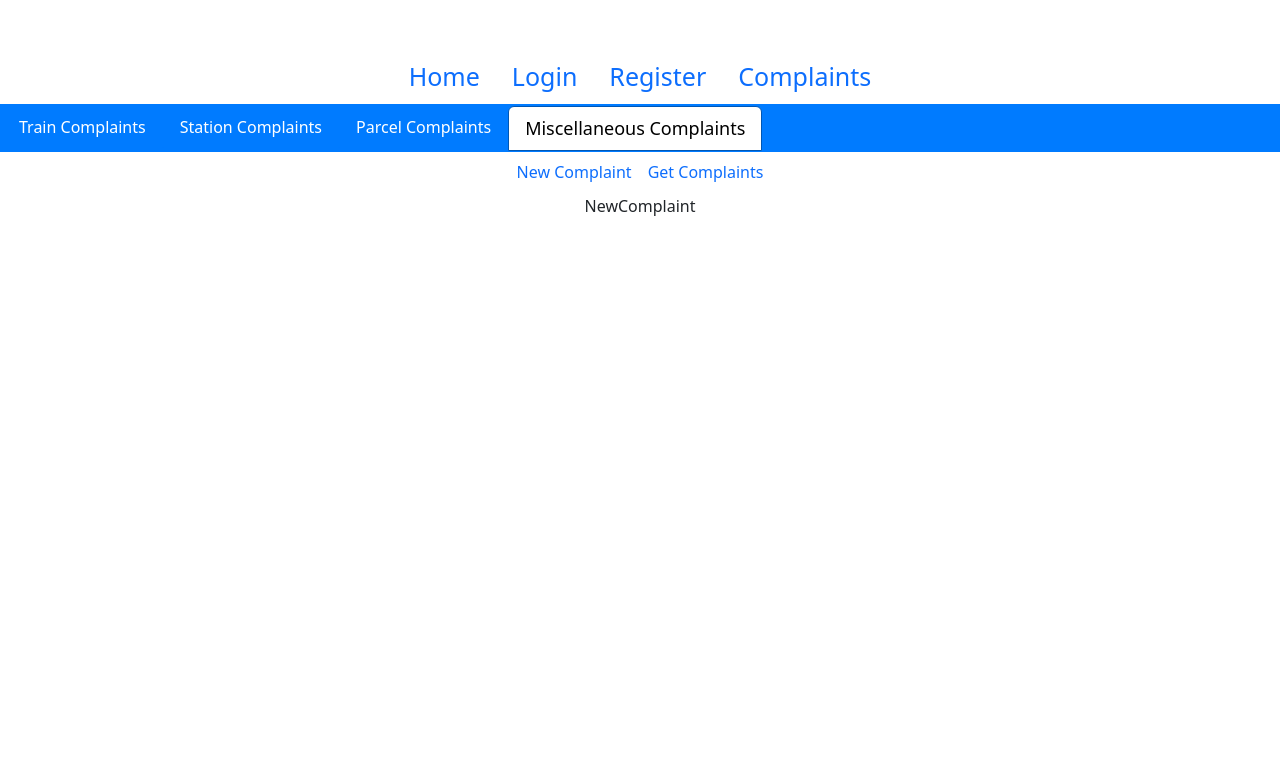
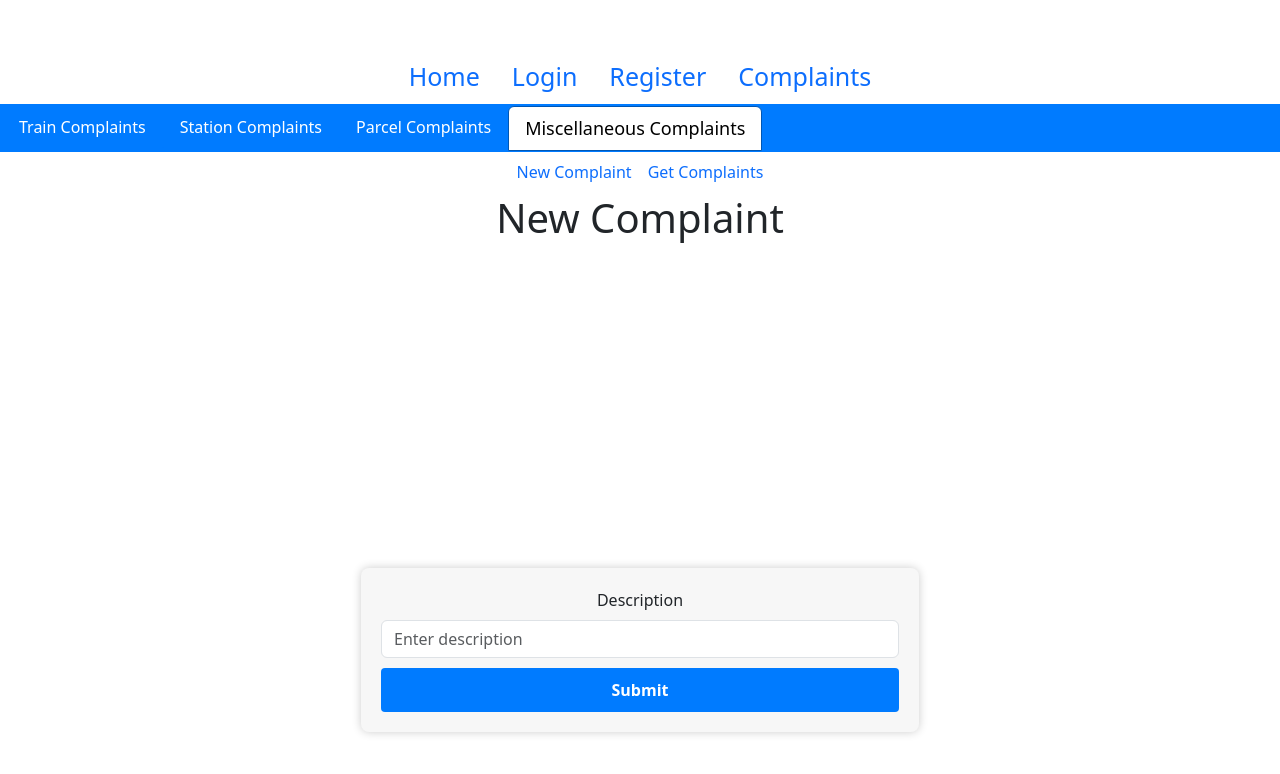
Before and after one commit to suchithkumargm/Railway-Complaints, a React (Create React App) app in the folder client/: page /complaints in a window 1280 px wide. Both pictures are taken after a click on the button "Miscellaneous Complaints". Shown: the top 774 px of the page. Built offline with nearby package versions, Linux system fonts and the light colour scheme.

Commit message:
miscellaneous complaint completed

```diff
--- a/client/src/components/Complaints/MiscellaneousComplaints/GetComplaints.js
+++ b/client/src/components/Complaints/MiscellaneousComplaints/GetComplaints.js
@@ -1,11 +1,79 @@
-import React from 'react'
+import React, { useState, useEffect } from 'react';
+import { Accordion, Button } from 'react-bootstrap';
+import { FaTrash } from 'react-icons/fa';
 
-const GetComplaints = () => {
-  return (
-    <div>
-      GetComplaints
-    </div>
-  )
-}
+const GetComplaints = (props) => {
+	const [complaints, setComplaints] = useState([]);
 
-export default GetComplaints
+	useEffect(() => {
+		// Fetch complaints when the component mounts
+		async function fetchComplaints() {
+			try {
+				const response = await fetch('http://localhost:5000/complaints/miscellaneouscomplaints/getusercomplaints', {
+					method: 'GET',
+					headers: {
+						'Content-Type': 'application/json',
+						'authToken': localStorage.getItem('token')
+					}
+				});
+
+				if (response.ok) {
+					const json = await response.json();
+					setComplaints(json);
+				} else {
+					console.error('Failed to fetch complaints');
+				}
+			} catch (error) {
+				console.error('Error fetching complaints:', error);
+			}
+		}
+
+		fetchComplaints();
+	}, []); // Empty dependency array to run this effect once when the component mounts
+
+	// Function to handle complaint deletion
+	const handleDelete = async (complaintId) => {
+		//Implement the delete logic here
+		try {
+			await fetch(`http://localhost:5000/complaints/miscellaneouscomplaints/deletecomplaint/${complaintId}`, {
+				method: 'DELETE',
+				headers: {
+					'Content-Type': 'application/json',
+					'authToken': localStorage.getItem('token')
+				}
+			});
+			// Update state to remove the deleted complaint
+			setComplaints((prevComplaints) => prevComplaints.filter((complaint) => complaint._id !== complaintId));
+			props.showAlert('Complaint deleted successfully', 'success');
+		} catch (error) {
+			props.showAlert('Error deleting Complaint', 'danger');
+			console.error('Error deleting complaint:', error);
+		}
+	};
+
+	return (
+		<>
+			<h1>Complaints</h1>
+			<Accordion>
+				{complaints.map((complaint) => (
+					<Accordion.Item key={complaint._id} eventKey={complaint._id}>
+						<Accordion.Header>View full complaint</Accordion.Header>
+						<Accordion.Body>
+							<strong>Description:</strong> {complaint.description}
+						</Accordion.Body>
+						<Accordion.Body>
+							<strong>Timestamp:</strong> {complaint.timestamp}
+						</Accordion.Body>
+						<Accordion.Body>
+							<Button variant="danger" onClick={() => handleDelete(complaint._id)}>
+								<FaTrash /> Delete
+							</Button>
+						</Accordion.Body>
+					</Accordion.Item>
+				))}
+			</Accordion>
+		</>
+	);
+};
+
+export default GetComplaints;
--- a/client/src/components/Complaints/MiscellaneousComplaints/NewComplaint.js
+++ b/client/src/components/Complaints/MiscellaneousComplaints/NewComplaint.js
@@ -1,11 +1,83 @@
-import React from 'react'
+import React, { useState } from 'react';
+import { Container, Form, Button } from 'react-bootstrap';
 
-const NewComplaint = () => {
-  return (
-    <div>
-      NewComplaint
-    </div>
-  )
+const NewComplaint = (props) => {
+
+	const [newComplaint, setNewComplaint] = useState({ description: "" })
+
+	const handleSubmit = async (e) => {
+		e.preventDefault();
+
+		// Define the complaint object with the required data
+		const complaintData = {
+			description: newComplaint.description,
+		};
+
+		try {
+			const response = await fetch(
+				'http://localhost:5000/complaints/miscellaneouscomplaints/newcomplaint',
+				{
+					method: 'POST',
+					headers: {
+						'Content-Type': 'application/json',
+						authToken: localStorage.getItem('token'),
+					},
+					body: JSON.stringify(complaintData),
+				}
+			);
+
+			if (response.ok) {
+				// HTTP status code 200-299 indicates success
+				const json = await response.json();
+
+				if (json) {
+					// Handle success, e.g., show a success message or redirect
+					props.showAlert('Complaint submitted successfully!', 'success');
+					// You can also reset the form or navigate to another page
+					// Reset the form:
+					setNewComplaint({
+						description: '',
+					});
+				} else {
+					// Handle server-reported failure (if applicable)
+					props.showAlert('Failed to submit complaint.', 'danger');
+					console.log(json);
+				}
+			} else {
+				console.log(response);
+				// Handle non-2xx HTTP status codes (e.g., 400 Bad Request, 500 Internal Server Error)
+				props.showAlert('Failed to submit complaint. Please try again later.', 'danger');
+			}
+		} catch (error) {
+			console.error('Error submitting complaint:', error);
+			// Handle any unexpected errors, e.g., show an error message
+			props.showAlert('An error occurred. Please try again later.', 'danger');
+		}
+	};
+
+
+	const onChange = (e) => {
+		setNewComplaint({ ...newComplaint, [e.target.name]: e.target.value })
+	}
+
+	return (
+		<>
+			<h1>New Complaint</h1>
+			<Container className="container">
+				<Form className="w-50 login-form" onSubmit={handleSubmit}>
+
+					<Form.Group controlId="formGridMobile" className="input-field">
+						<Form.Label>Description</Form.Label>
+						<Form.Control type="text" placeholder="Enter description" name="description" value={newComplaint.description} onChange={onChange} required />
+					</Form.Group>
+
+					<Button variant="primary" type="submit" className="submit-button">
+						Submit
+					</Button>
+				</Form>
+			</Container>
+		</>
+	);
 }
 
-export default NewComplaint
+export default NewComplaint;
--- a/client/src/components/Complaints/ParcelComplaints/GetComplaints.js
+++ b/client/src/components/Complaints/ParcelComplaints/GetComplaints.js
@@ -33,9 +33,9 @@ const GetComplaints = (props) => {
 
 	// Function to handle complaint deletion
 	const handleDelete = async (complaintId) => {
-    //Implement the delete logic here
+		//Implement the delete logic here
 		try {
-			await fetch(`http://localhost:5000/complaints/traincomplaints/deletecomplaint/${complaintId}`, {
+			await fetch(`http://localhost:5000/complaints/parcelcomplaints/deletecomplaint/${complaintId}`, {
 				method: 'DELETE',
 				headers: {
 					'Content-Type': 'application/json',
@@ -44,9 +44,9 @@ const GetComplaints = (props) => {
 			});
 			// Update state to remove the deleted complaint
 			setComplaints((prevComplaints) => prevComplaints.filter((complaint) => complaint._id !== complaintId));
-			props.showAlert('Complaint deleted successfully','success');
+			props.showAlert('Complaint deleted successfully', 'success');
 		} catch (error) {
-			props.showAlert('Error deleting Complaint','danger');
+			props.showAlert('Error deleting Complaint', 'danger');
 			console.error('Error deleting complaint:', error);
 		}
 	};
```
